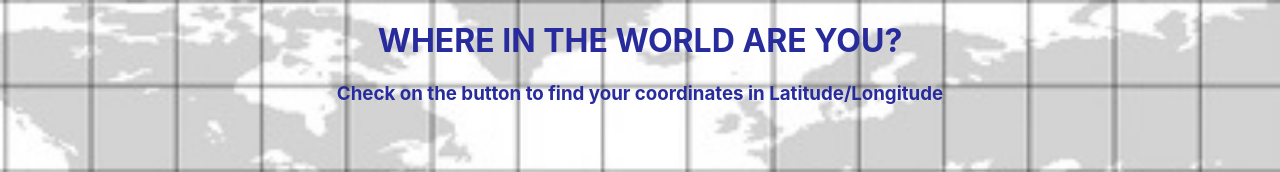
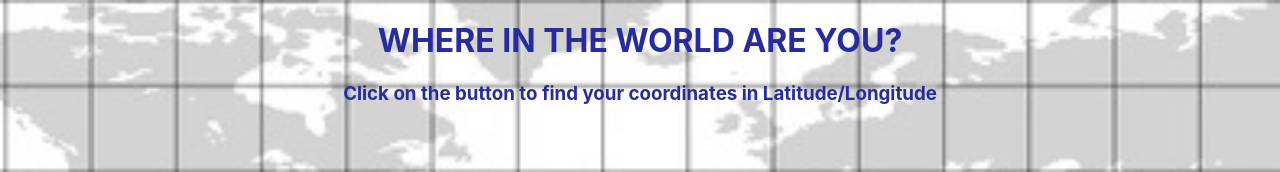
Before and after one commit to Mannyalfa/find-me, a plain HTML site: page index.html in a window 1280 px wide. Shown: the top 172 px of the page. Drawn offline with Linux system fonts and the light colour scheme.

Commit message:
small text tweak

```diff
--- a/index.html
+++ b/index.html
@@ -15,7 +15,7 @@
         <header>
             <h1> WHERE IN THE WORLD ARE YOU?</h1>
         </header>
-        <h3>Check on the button to find your coordinates in Latitude/Longitude</h3>
+        <h3>Click on the button to find your coordinates in Latitude/Longitude</h3>
         <div class="center">
             <button onclick="getLocation()">Show Position</button>
             <br>
```
